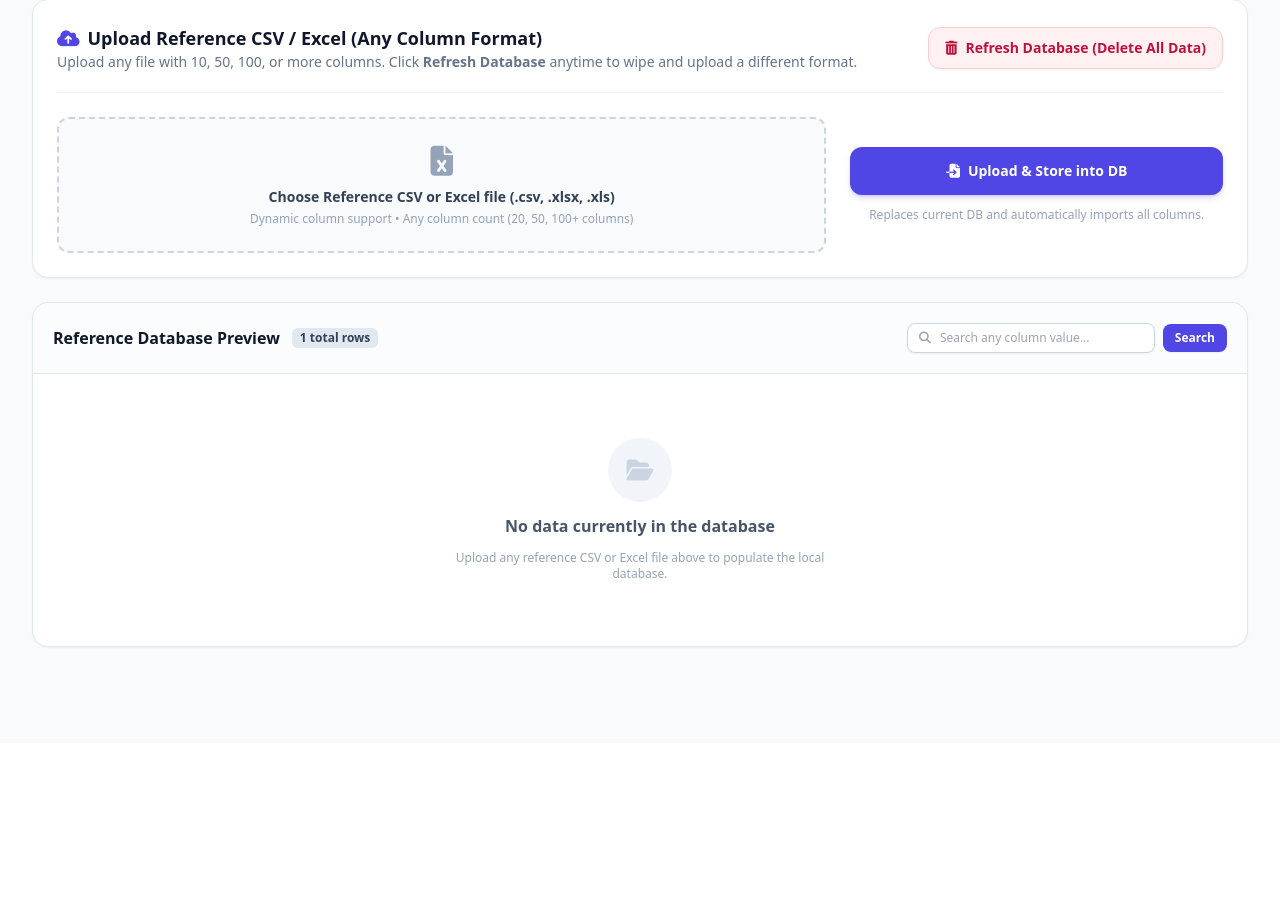
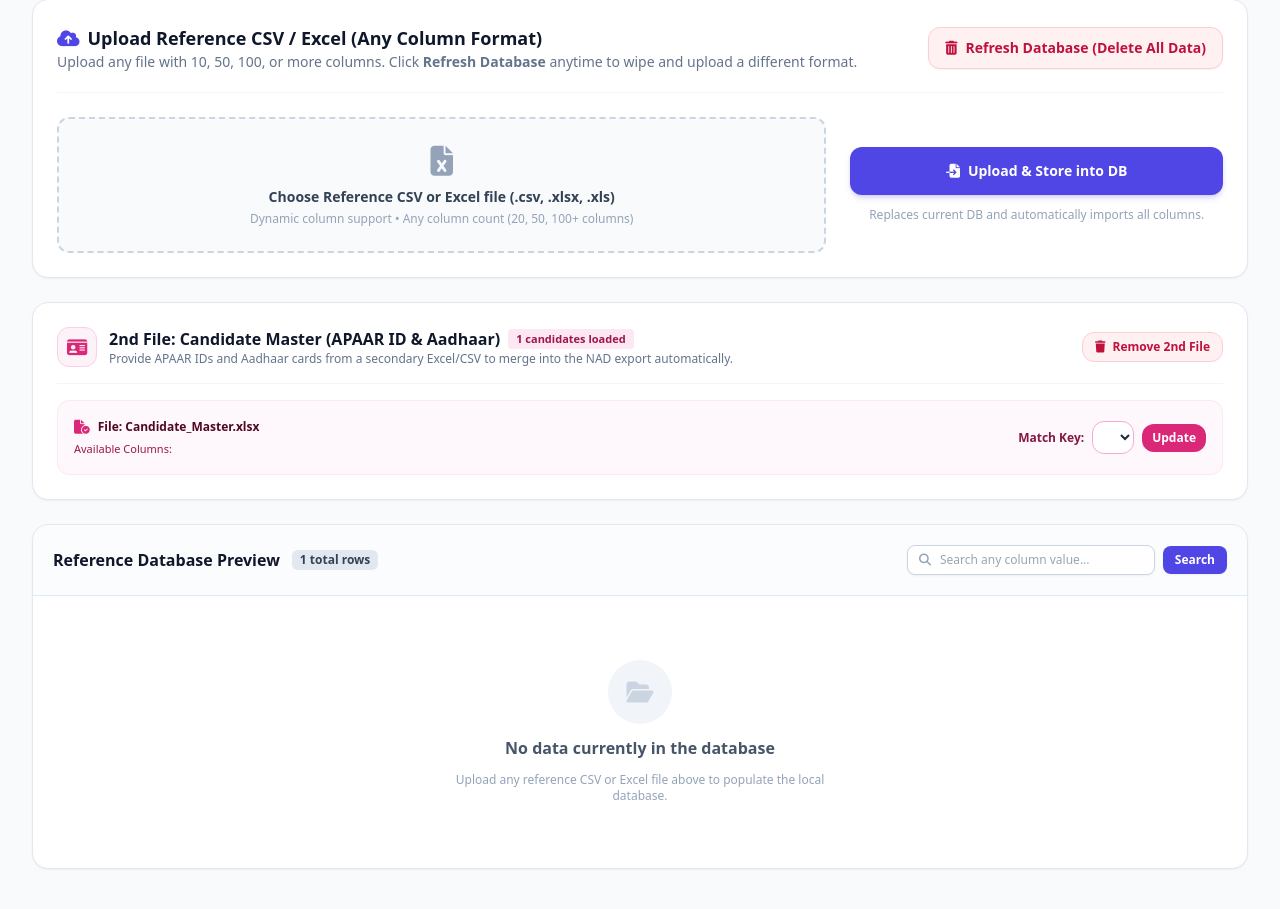
Before and after one commit to sduni02/NAD_TOOL, a Laravel app: page / in a window 1280 px wide. Shown: the part 212-1121 px from the top of the page. Before the commit the page ends 860 px from the top, so only its background shows below. Run offline with Laravel 12, Linux system fonts and the light colour scheme; tables that the repository leaves empty hold one stand-in row (values such as "Sample post"); lists and menus that the app fills with data are empty; some libraries are stand-ins or nearby versions.

Commit message:
Add secondary Candidate Master upload and mapping for APAAR ID and Aadhaar Card

```diff
--- a/app/Http/Controllers/MarksheetController.php
+++ b/app/Http/Controllers/MarksheetController.php
@@ -53,6 +53,13 @@ class MarksheetController extends Controller
 
         $records = $query->orderBy('id', 'asc')->paginate(20)->withQueryString();
 
+        // Candidate Master (APAAR / Aadhaar 2nd File)
+        $masterCount = \App\Models\CandidateMasterRecord::count();
+        $masterColumnsJson = DB::table('candidate_master_metadata')->where('key', 'columns')->value('value');
+        $masterColumns = $masterColumnsJson ? json_decode($masterColumnsJson, true) : [];
+        $masterKeyCol = DB::table('candidate_master_metadata')->where('key', 'match_key_column')->value('value');
+        $masterFilename = DB::table('candidate_master_metadata')->where('key', 'original_filename')->value('value');
+
         return view('marksheets.index', compact(
             'totalRecords',
             'totalStudents',
@@ -64,7 +71,11 @@ class MarksheetController extends Controller
             'activeTrSemester',
             'availableTrSemesters',
             'trCourse',
-            'trSession'
+            'trSession',
+            'masterCount',
+            'masterColumns',
+            'masterKeyCol',
+            'masterFilename'
         ));
     }
 
@@ -273,6 +284,147 @@ class MarksheetController extends Controller
     }
 
     /**
+     * Upload Candidate Master (2nd File containing APAAR ID, Aadhaar, etc.)
+     */
+    public function uploadCandidateMaster(Request $request)
+    {
+        $request->validate([
+            'master_file' => 'required|file|max:51200',
+        ]);
+
+        $file = $request->file('master_file');
+        $ext = strtolower($file->getClientOriginalExtension());
+
+        if (!in_array($ext, ['csv', 'txt', 'xlsx', 'xls'])) {
+            return back()->with('error', 'Please upload a CSV or Excel (.xlsx, .xls) file for Candidate Master.');
+        }
+
+        try {
+            DB::beginTransaction();
+
+            \App\Models\CandidateMasterRecord::truncate();
+            DB::table('candidate_master_metadata')->truncate();
+
+            $filePath = $file->getRealPath();
+            $rows = [];
+
+            if (in_array($ext, ['csv', 'txt'])) {
+                $handle = fopen($filePath, 'r');
+                $bom = fread($handle, 3);
+                if ($bom !== "\xEF\xBB\xBF") rewind($handle);
+                while (($data = fgetcsv($handle)) !== false) {
+                    $rows[] = $data;
+                }
+                fclose($handle);
+            } else {
+                $spreadsheet = IOFactory::load($filePath);
+                $rows = $spreadsheet->getActiveSheet()->toArray(null, true, true, false);
+            }
+
+            if (empty($rows)) {
+                throw new \Exception('Candidate Master file is empty.');
+            }
+
+            $rawHeaders = array_shift($rows);
+            $columns = $this->sanitizeHeaders($rawHeaders);
+            $matchKeyCol = $this->detectStudentIdColumn($columns);
+
+            $batch = [];
+            $now = now();
+            foreach ($rows as $row) {
+                if (empty(array_filter($row, fn($val) => $val !== null && trim((string)$val) !== ''))) {
+                    continue;
+                }
+
+                $rowData = [];
+                foreach ($columns as $idx => $colName) {
+                    $rowData[$colName] = isset($row[$idx]) ? trim((string)$row[$idx]) : '';
+                }
+
+                $matchKey = ($matchKeyCol && isset($rowData[$matchKeyCol]) && $rowData[$matchKeyCol] !== '')
+                    ? trim((string)$rowData[$matchKeyCol])
+                    : null;
+
+                $batch[] = [
+                    'match_key' => $matchKey,
+                    'row_data' => json_encode($rowData, JSON_UNESCAPED_UNICODE),
+                    'created_at' => $now,
+                    'updated_at' => $now,
+                ];
+
+                if (count($batch) >= 500) {
+                    \App\Models\CandidateMasterRecord::insert($batch);
+                    $batch = [];
+                }
+            }
+
+            if (!empty($batch)) {
+                \App\Models\CandidateMasterRecord::insert($batch);
+            }
+
+            $totalCount = \App\Models\CandidateMasterRecord::count();
+
+            DB::table('candidate_master_metadata')->insert([
+                ['key' => 'columns', 'value' => json_encode($columns, JSON_UNESCAPED_UNICODE), 'created_at' => $now, 'updated_at' => $now],
+                ['key' => 'match_key_column', 'value' => $matchKeyCol, 'created_at' => $now, 'updated_at' => $now],
+                ['key' => 'original_filename', 'value' => $file->getClientOriginalName(), 'created_at' => $now, 'updated_at' => $now],
+                ['key' => 'total_count', 'value' => (string)$totalCount, 'created_at' => $now, 'updated_at' => $now],
+            ]);
+
+            DB::commit();
+
+            return redirect()->route('marksheets.index')
+                ->with('success', "Candidate Master uploaded! Loaded {$totalCount} candidates with " . count($columns) . " columns (Match Key: '{$matchKeyCol}').");
+        } catch (\Throwable $e) {
+            DB::rollBack();
+            return back()->with('error', 'Failed to upload Candidate Master: ' . $e->getMessage());
+        }
+    }
+
+    /**
+     * Clear Candidate Master (2nd File)
+     */
+    public function clearCandidateMaster()
+    {
+        try {
+            \App\Models\CandidateMasterRecord::truncate();
+            DB::table('candidate_master_metadata')->truncate();
+            session()->forget(['mapping_config']);
+
+            return redirect()->route('marksheets.index')
+                ->with('success', 'Candidate Master (APAAR / Aadhaar file) cleared successfully.');
+        } catch (\Throwable $e) {
+            return back()->with('error', 'Failed to clear Candidate Master: ' . $e->getMessage());
+        }
+    }
+
+    /**
+     * Set match key column for Candidate Master
+     */
+    public function setCandidateMasterKey(Request $request)
+    {
+        $col = $request->input('match_col');
+        if (!$col) {
+            return back()->with('error', 'Please select a valid column.');
+        }
+
+        DB::table('candidate_master_metadata')->updateOrInsert(
+            ['key' => 'match_key_column'],
+            ['value' => $col, 'updated_at' => now()]
+        );
+
+        $records = \App\Models\CandidateMasterRecord::all();
+        foreach ($records as $rec) {
+            $data = $rec->row_data;
+            $val = isset($data[$col]) ? trim((string)$data[$col]) : null;
+            $rec->match_key = ($val === '' ? null : $val);
+            $rec->save();
+        }
+
+        return back()->with('success', "Updated Candidate Master match key to '{$col}'.");
+    }
+
+    /**
      * Parse and stream-insert dynamic CSV.
      */
     private function importDynamicCsv(string $filePath): array
--- /dev/null
+++ b/app/Models/CandidateMasterRecord.php
@@ -0,0 +1,17 @@
+<?php
+
+namespace App\Models;
+
+use Illuminate\Database\Eloquent\Factories\HasFactory;
+use Illuminate\Database\Eloquent\Model;
+
+class CandidateMasterRecord extends Model
+{
+    use HasFactory;
+
+    protected $guarded = [];
+
+    protected $casts = [
+        'row_data' => 'array',
+    ];
+}
--- a/resources/views/mapping/index.blade.php
+++ b/resources/views/mapping/index.blade.php
@@ -297,6 +297,8 @@
                                             <span class="inline-block px-2 py-0.5 rounded text-[10px] font-semibold bg-slate-100 text-slate-400">Blank</span>
                                         @elseif($currSrc === 'static')
                                             <span class="inline-block px-2 py-0.5 rounded text-[10px] font-semibold bg-amber-100 text-amber-800 font-mono">Static</span>
+                                        @elseif(str_starts_with($currSrc, 'master:'))
+                                            <span class="inline-block px-2 py-0.5 rounded text-[10px] font-semibold bg-pink-100 text-pink-800 font-mono">APAAR/Aadhaar</span>
                                         @elseif(str_starts_with($currSrc, 'sub_'))
                                             <span class="inline-block px-2 py-0.5 rounded text-[10px] font-semibold bg-purple-100 text-purple-800 font-mono">Subject</span>
                                         @elseif(str_starts_with($currSrc, 'agg_'))
@@ -449,6 +451,8 @@
                 staticInput.classList.add('opacity-40', 'bg-slate-50');
                 if (val === 'empty') {
                     badge.innerHTML = '<span class="inline-block px-2 py-0.5 rounded text-[10px] font-semibold bg-slate-100 text-slate-400">Blank</span>';
+                } else if (val.startsWith('master:')) {
+                    badge.innerHTML = '<span class="inline-block px-2 py-0.5 rounded text-[10px] font-semibold bg-pink-100 text-pink-800 font-mono">APAAR/Aadhaar</span>';
                 } else if (val.startsWith('sub_')) {
                     badge.innerHTML = '<span class="inline-block px-2 py-0.5 rounded text-[10px] font-semibold bg-purple-100 text-purple-800 font-mono">Subject</span>';
                 } else if (val.startsWith('agg_')) {
--- a/resources/views/marksheets/index.blade.php
+++ b/resources/views/marksheets/index.blade.php
@@ -181,6 +181,80 @@
             </form>
         </div>
 
+        <!-- 2nd File: Candidate Master (APAAR ID & Aadhaar Card) Panel -->
+        <div class="bg-white rounded-2xl border border-slate-200 shadow-sm p-6 space-y-4">
+            <div class="flex flex-col sm:flex-row items-start sm:items-center justify-between gap-4 border-b border-slate-100 pb-4">
+                <div class="flex items-center space-x-3">
+                    <div class="w-10 h-10 rounded-xl bg-pink-50 text-pink-600 flex items-center justify-center text-lg border border-pink-200">
+                        <i class="fa-solid fa-id-card"></i>
+                    </div>
+                    <div>
+                        <div class="flex items-center space-x-2">
+                            <h3 class="text-base font-bold text-slate-900">2nd File: Candidate Master (APAAR ID & Aadhaar)</h3>
+                            <span class="inline-flex items-center px-2 py-0.5 rounded text-[11px] font-semibold {{ $masterCount > 0 ? 'bg-pink-100 text-pink-800' : 'bg-slate-100 text-slate-500' }}">
+                                {{ $masterCount > 0 ? number_format($masterCount) . ' candidates loaded' : 'Not Loaded' }}
+                            </span>
+                        </div>
+                        <p class="text-xs text-slate-500">Provide APAAR IDs and Aadhaar cards from a secondary Excel/CSV to merge into the NAD export automatically.</p>
+                    </div>
+                </div>
+
+                @if($masterCount > 0)
+                <form action="{{ route('marksheets.clearCandidateMaster') }}" method="POST" onsubmit="return confirm('Remove the uploaded APAAR/Aadhaar master data?');">
+                    @csrf
+                    <button type="submit" class="px-3 py-1.5 rounded-xl text-xs font-semibold text-rose-700 bg-rose-50 border border-rose-200 hover:bg-rose-100 transition-colors">
+                        <i class="fa-solid fa-trash mr-1"></i> Remove 2nd File
+                    </button>
+                </form>
+                @endif
+            </div>
+
+            @if($masterCount > 0)
+            <div class="bg-pink-50/60 rounded-xl p-4 border border-pink-100 flex flex-col md:flex-row items-start md:items-center justify-between gap-3 text-xs">
+                <div class="space-y-1">
+                    <div class="font-bold text-pink-950 flex items-center">
+                        <i class="fa-solid fa-file-circle-check text-pink-600 mr-2 text-sm"></i>
+                        <span>File: {{ $masterFilename ?: 'Candidate_Master.xlsx' }}</span>
+                    </div>
+                    <div class="text-pink-800 text-[11px]">
+                        Available Columns: <span class="font-mono font-semibold">{{ implode(', ', $masterColumns) }}</span>
+                    </div>
+                </div>
+
+                <form action="{{ route('marksheets.setCandidateMasterKey') }}" method="POST" class="flex items-center space-x-2 w-full md:w-auto">
+                    @csrf
+                    <span class="text-pink-900 font-semibold whitespace-nowrap">Match Key:</span>
+                    <select name="match_col" class="text-xs border border-pink-300 rounded-xl px-2.5 py-1.5 bg-white text-slate-800 font-medium focus:outline-none focus:ring-2 focus:ring-pink-500">
+                        @foreach($masterColumns as $mc)
+                            <option value="{{ $mc }}" {{ $masterKeyCol === $mc ? 'selected' : '' }}>
+                                {{ $mc }} {{ $masterKeyCol === $mc ? '(Current)' : '' }}
+                            </option>
+                        @endforeach
+                    </select>
+                    <button type="submit" class="px-2.5 py-1.5 text-xs font-bold bg-pink-600 hover:bg-pink-700 text-white rounded-xl transition-colors">
+                        Update
+                    </button>
+                </form>
+            </div>
+            @else
+            <!-- Upload Candidate Master Form -->
+            <form action="{{ route('marksheets.uploadCandidateMaster') }}" method="POST" enctype="multipart/form-data">
+                @csrf
+                <div class="grid grid-cols-1 sm:grid-cols-4 gap-4 items-center">
+                    <div class="sm:col-span-3">
+                        <input type="file" name="master_file" accept=".xlsx, .xls, .csv, .txt" required class="block w-full text-xs text-slate-500 file:mr-3 file:py-2 file:px-4 file:rounded-xl file:border-0 file:text-xs file:font-semibold file:bg-pink-50 file:text-pink-700 hover:file:bg-pink-100 border border-slate-200 rounded-xl p-1 bg-slate-50">
+                    </div>
+                    <div>
+                        <button type="submit" class="w-full flex items-center justify-center px-4 py-2.5 rounded-xl font-bold text-xs text-white bg-pink-600 hover:bg-pink-700 shadow-sm transition-all">
+                            <i class="fa-solid fa-cloud-arrow-up mr-2"></i>
+                            Upload 2nd File
+                        </button>
+                    </div>
+                </div>
+            </form>
+            @endif
+        </div>
+
         @if($isTrSheet && !empty($availableTrSemesters))
         <!-- TR Sheet Semester Switcher Panel -->
         <div class="bg-gradient-to-r from-purple-900 to-indigo-900 text-white rounded-2xl p-5 shadow-lg space-y-4">
--- a/routes/web.php
+++ b/routes/web.php
@@ -10,6 +10,9 @@ Route::post('/upload', [MarksheetController::class, 'upload'])->name('marksheets
 Route::post('/refresh', [MarksheetController::class, 'refresh'])->name('marksheets.refresh');
 Route::post('/set-student-column', [MarksheetController::class, 'setStudentColumn'])->name('marksheets.setStudentColumn');
 Route::post('/switch-tr-semester', [MarksheetController::class, 'switchTrSemester'])->name('marksheets.switchTrSemester');
+Route::post('/upload-candidate-master', [MarksheetController::class, 'uploadCandidateMaster'])->name('marksheets.uploadCandidateMaster');
+Route::post('/clear-candidate-master', [MarksheetController::class, 'clearCandidateMaster'])->name('marksheets.clearCandidateMaster');
+Route::post('/set-candidate-master-key', [MarksheetController::class, 'setCandidateMasterKey'])->name('marksheets.setCandidateMasterKey');
 
 // Mapping Workspace & Export
 Route::get('/mapping', [MappingController::class, 'index'])->name('mapping.index');
```
Also changed, not shown: app/Http/Controllers/MappingController.php (+125 -37 lines), tests/Feature/CandidateMasterTest.php (added, +120 -0 lines), database/migrations/2026_11_14_075857_create_candidate_master_tables.php (added).
